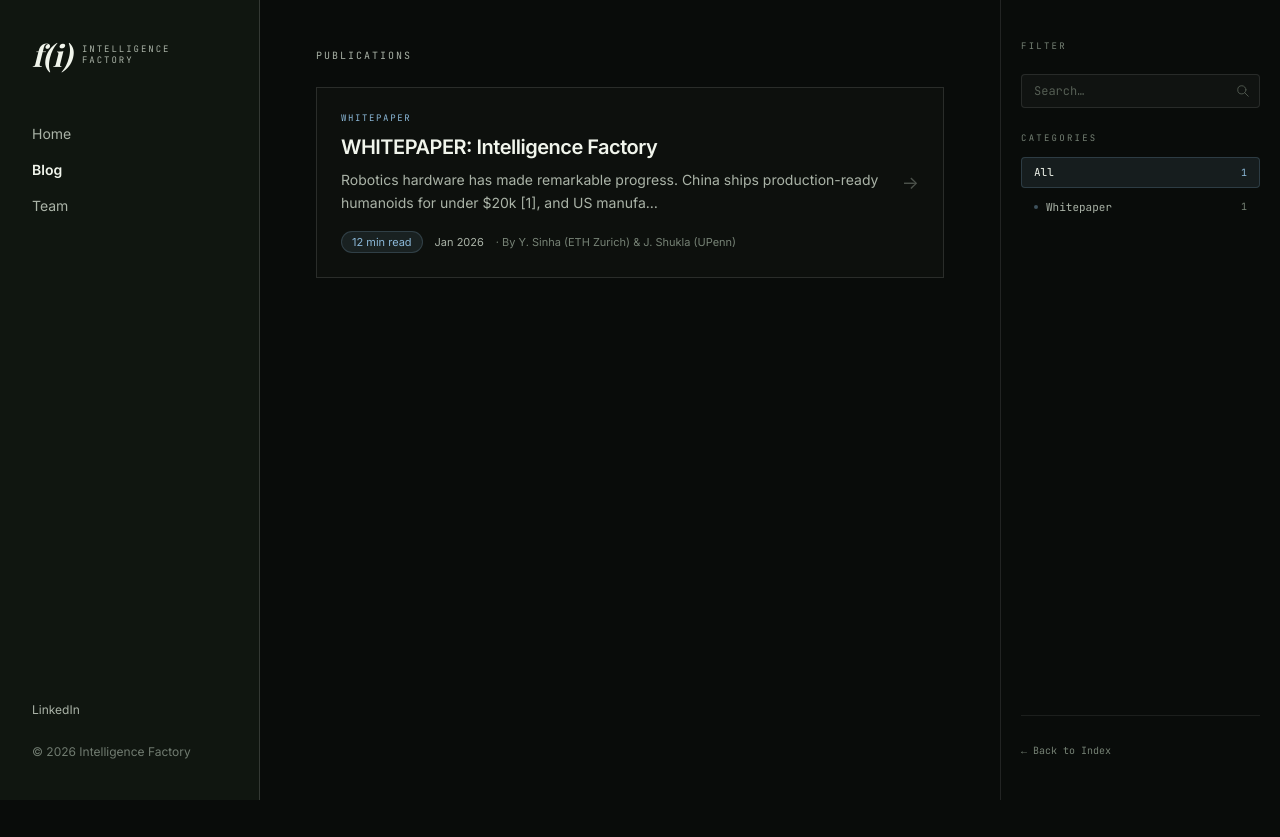
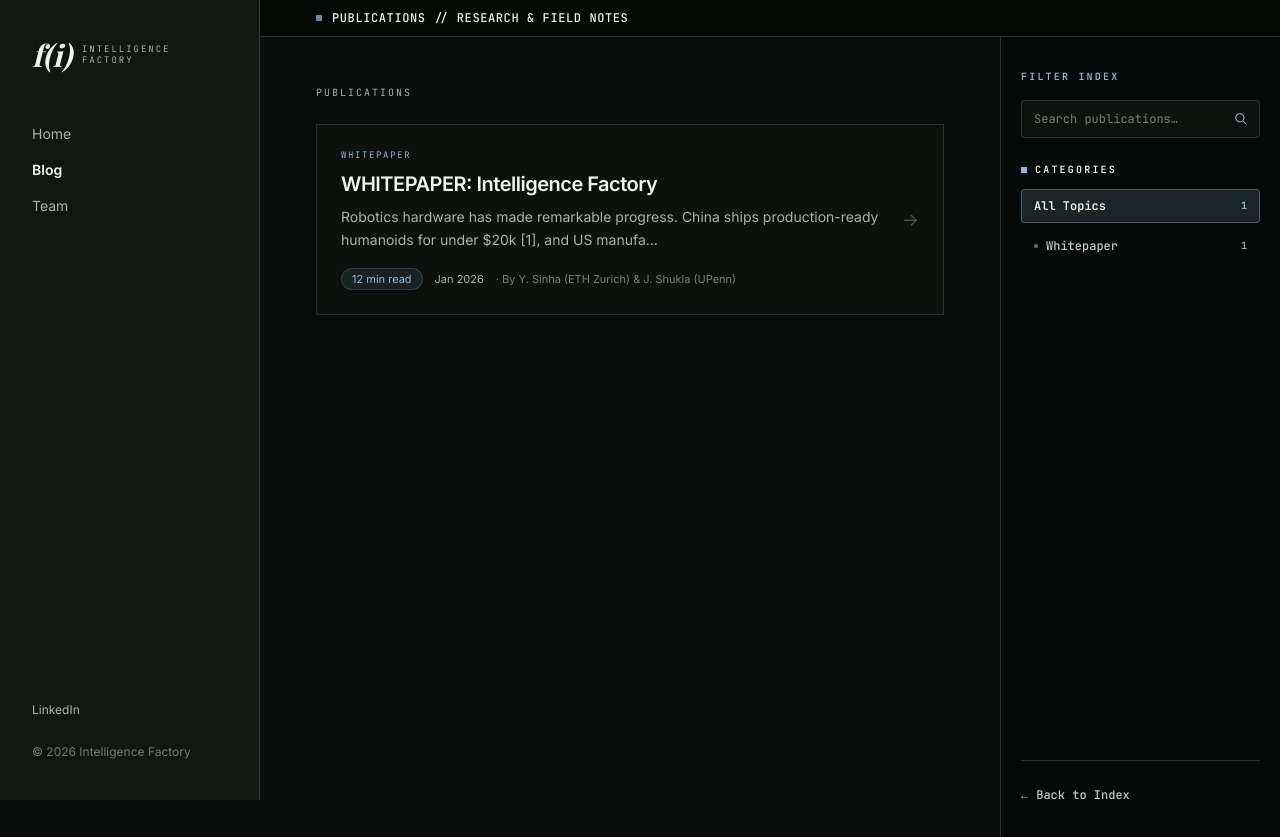
Before and after one commit to vaibhavnagargoje/fi-robotics, a Next.js app: page /blog in a window 1280 px wide. Before the commit the page ends 800 px from the top, so only its background shows below. Built offline with nearby package versions, Linux system fonts and the light colour scheme; a web font is replaced by a local one.

Commit message:
fixed the blog page

```diff
--- a/app/blog/page.tsx
+++ b/app/blog/page.tsx
@@ -11,13 +11,23 @@
 
 export default function BlogPage() {
   return (
-    <div className="page-enter bg-[#090c0a] min-h-screen">
+    <div className="page-enter bg-[#090c0a] min-h-screen flex flex-col">
+      {/* ── Top Header Bar (Matching Team & Home page header aesthetic) ── */}
+      <div className="border-b border-white/15 bg-[#050705] px-3 md:px-14 py-2.5 flex items-center justify-between">
+        <div className="flex items-center gap-2.5">
+          <span className="size-1.5 bg-[#8bb8d8] animate-pulse" />
+          <span className="font-mono text-[10px] md:text-xs tracking-wider text-[#f1f5ec] uppercase font-medium">
+            Publications // Research & Field Notes
+          </span>
+        </div>
+      </div>
+
       {/* Mobile: filter bar sits above posts */}
       <div className="lg:hidden">
         <BlogSidebar />
       </div>
 
-      <div className="grid grid-cols-1 lg:grid-cols-[1fr_280px] gap-0">
+      <div className="grid grid-cols-1 lg:grid-cols-[1fr_280px] gap-0 flex-1">
         {/* Left: Blog posts */}
         <div className="flex flex-col min-w-0">
           <FeaturedPost />
@@ -25,7 +35,7 @@
         </div>
 
         {/* Right: Sidebar — desktop only */}
-        <aside className="hidden lg:block border-l border-white/10">
+        <aside className="hidden lg:block border-l border-white/15 bg-[#050705]/50">
           <BlogSidebar />
         </aside>
       </div>
--- a/components/sections/blog/BlogGrid.tsx
+++ b/components/sections/blog/BlogGrid.tsx
@@ -17,35 +17,48 @@
   if (remaining.length === 0) return null;
 
   return (
-    <section className="bg-[#090c0a] px-3 md:px-14 pb-6 md:pb-10">
-      <div className="grid grid-cols-1 md:grid-cols-2 lg:grid-cols-3 gap-3 mt-3">
+    <section className="bg-[#090c0a] px-3 md:px-14 pb-8 md:pb-12">
+      {/* Section Subheader Tag */}
+      <div className="flex items-center gap-2 mb-4 pt-2">
+        <span className="size-1.5 bg-[#8bb8d8]" />
+        <p className="font-mono text-[10px] md:text-xs tracking-[0.2em] text-[#f1f5ec] uppercase font-medium">
+          All Publications
+        </p>
+      </div>
+
+      <div className="grid grid-cols-1 md:grid-cols-2 lg:grid-cols-3 gap-4">
         {remaining.map((post) => (
           <Link
             key={post.slug}
             href={`/blog/${post.slug}`}
-            className="group block border border-white/12 bg-[#0d100d] p-5 hover:border-white/25 transition-all duration-200"
+            className="group flex flex-col justify-between border border-white/15 bg-[#0d120e] p-5 md:p-6 hover:border-[#8bb8d8]/50 hover:bg-[#101610] transition-all duration-200"
           >
-            {/* Tag */}
-            <p className="font-mono text-[9px] tracking-[0.18em] text-[#8bb8d8] uppercase mb-2">
+            <div>
+              {/* Tag Badge */}
+              <div className="flex items-center gap-1.5 mb-2.5">
+                <span className="size-1 bg-[#8bb8d8]" />
+                <span className="font-mono text-[10px] tracking-[0.18em] text-[#8bb8d8] uppercase font-semibold">
                   {post.tag}
-            </p>
+                </span>
+              </div>
 
               {/* Title */}
-            <h3 className="font-sans font-semibold text-sm md:text-base text-[#f1f5ec] leading-snug mb-2 group-hover:text-[#8bb8d8] transition-colors">
+              <h3 className="font-sans font-bold text-base md:text-lg text-[#f1f5ec] leading-snug mb-2 group-hover:text-[#8bb8d8] transition-colors">
                 {post.title}
               </h3>
 
               {/* Excerpt */}
-            <p className="font-sans text-xs text-[#aab3a7] leading-relaxed mb-4">
-              {getExcerpt(post.body, 100)}
+              <p className="font-tech text-xs md:text-sm text-[#c4ccc0] leading-relaxed mb-4">
+                {getExcerpt(post.body, 110)}
               </p>
+            </div>
 
             {/* Meta row */}
-            <div className="flex flex-wrap items-center gap-2">
-              <span className="font-sans text-[10px] text-[#8bb8d8] bg-[#8bb8d8]/10 border border-[#8bb8d8]/20 px-2 py-0.5 rounded-full">
+            <div className="flex flex-wrap items-center gap-2 pt-3 border-t border-white/10 mt-auto">
+              <span className="font-mono text-[10px] font-semibold text-[#8bb8d8] bg-[#8bb8d8]/10 border border-[#8bb8d8]/30 px-2 py-0.5">
                 {post.readMin} min read
               </span>
-              <span className="font-sans text-[10px] text-[#aab3a7]">{post.date}</span>
+              <span className="font-mono text-[11px] text-[#aab3a7]">{post.date}</span>
             </div>
           </Link>
         ))}
--- a/components/sections/blog/BlogSidebar.tsx
+++ b/components/sections/blog/BlogSidebar.tsx
@@ -17,14 +17,14 @@
   const filterContent = (
     <>
       {/* Search input */}
-      <div className="relative mb-4 lg:mb-6">
+      <div className="relative mb-5 lg:mb-6">
         <input
           type="text"
-          placeholder="Search…"
-          className="w-full bg-white/[0.03] border border-white/10 rounded text-xs text-[#f1f5ec] placeholder-[#555e54] px-3 py-2 font-mono focus:outline-none focus:border-[#8bb8d8]/30 transition-colors"
+          placeholder="Search publications…"
+          className="w-full bg-[#0d120e] border border-white/15 rounded text-xs text-[#f1f5ec] placeholder-[#768275] px-3 py-2.5 font-mono focus:outline-none focus:border-[#8bb8d8] focus:ring-1 focus:ring-[#8bb8d8]/30 transition-colors"
         />
         <svg
-          className="absolute right-2.5 top-1/2 -translate-y-1/2 w-3.5 h-3.5 text-[#555e54]"
+          className="absolute right-3 top-1/2 -translate-y-1/2 w-3.5 h-3.5 text-[#8bb8d8]"
           fill="none"
           stroke="currentColor"
           viewBox="0 0 24 24"
@@ -32,34 +32,40 @@
           <path
             strokeLinecap="round"
             strokeLinejoin="round"
-            strokeWidth={1.5}
+            strokeWidth={1.8}
             d="M21 21l-6-6m2-5a7 7 0 11-14 0 7 7 0 0114 0z"
           />
         </svg>
       </div>
 
-      {/* Categories */}
-      <p className="font-mono text-[9px] tracking-[0.25em] text-[#768275] uppercase mb-2 lg:mb-3">
-        Categories
-      </p>
+      {/* Categories header */}
+      <div className="flex items-center gap-2 mb-3">
+        <span className="size-1.5 bg-[#8bb8d8]" />
+        <p className="font-mono text-[10px] tracking-[0.22em] text-[#f1f5ec] uppercase font-semibold">
+          Categories
+        </p>
+      </div>
 
-      <div className="flex flex-row flex-wrap lg:flex-col gap-1.5 lg:gap-1">
+      <div className="flex flex-row flex-wrap lg:flex-col gap-1.5 lg:gap-1.5">
         {/* All button — active state */}
-        <button className="flex items-center justify-between gap-3 text-left font-mono text-[11px] text-[#f1f5ec] px-3 py-1.5 bg-[#8bb8d8]/10 border border-[#8bb8d8]/20 rounded transition-colors">
-          <span>All</span>
-          <span className="text-[10px] text-[#8bb8d8]">{posts.length}</span>
+        <button className="flex items-center justify-between gap-3 text-left font-mono text-xs font-semibold text-[#f1f5ec] px-3 py-2 bg-[#8bb8d8]/15 border border-[#8bb8d8]/40 rounded transition-colors">
+          <span className="flex items-center gap-2">
+
+            All Topics
+          </span>
+          <span className="text-[10px] font-bold text-[#8bb8d8]">{posts.length}</span>
         </button>
 
         {tags.map(([tag, count]) => (
           <button
             key={tag}
-            className="flex items-center justify-between gap-3 text-left font-mono text-[11px] text-[#aab3a7] px-3 py-1.5 border border-transparent rounded hover:text-[#f1f5ec] hover:bg-white/[0.04] hover:border-white/8 transition-all duration-150"
+            className="flex items-center justify-between gap-3 text-left font-mono text-xs font-medium text-[#c4ccc0] px-3 py-2 border border-transparent rounded hover:text-[#f1f5ec] hover:bg-white/[0.06] hover:border-white/15 transition-all duration-150"
           >
             <span className="flex items-center gap-2">
-              <span className="w-1 h-1 rounded-full bg-[#8bb8d8]/40 shrink-0" />
+              <span className="size-1 rounded-full bg-[#8bb8d8]/60 shrink-0" />
               {tag}
             </span>
-            <span className="text-[10px] text-[#768275]">{count}</span>
+            <span className="text-[10px] text-[#aab3a7] font-mono">{count}</span>
           </button>
         ))}
       </div>
@@ -72,13 +78,16 @@
       <div className="lg:hidden">
         <button
           onClick={() => setOpen(!open)}
-          className="w-full flex items-center justify-between px-4 py-2.5 bg-[#0d100d] border-b border-white/8 sticky top-0 z-20"
+          className="w-full flex items-center justify-between px-4 py-3 bg-[#0d120e] border-b border-white/15 sticky top-0 z-20"
         >
-          <span className="font-mono text-[10px] tracking-[0.2em] text-[#aab3a7] uppercase">
-            Filter & Search
-          </span>
+          <div className="flex items-center gap-2">
+            <span className="size-1.5 bg-[#8bb8d8] animate-pulse" />
+            <span className="font-mono text-[10px] tracking-[0.2em] text-[#f1f5ec] uppercase font-medium">
+              Filter & Search
+            </span>
+          </div>
           <svg
-            className={`w-3.5 h-3.5 text-[#aab3a7] transition-transform duration-200 ${open ? "rotate-180" : ""}`}
+            className={`w-3.5 h-3.5 text-[#8bb8d8] transition-transform duration-200 ${open ? "rotate-180" : ""}`}
             fill="none"
             stroke="currentColor"
             viewBox="0 0 24 24"
@@ -89,7 +98,7 @@
 
         {/* Collapsible panel */}
         <div
-          className={`overflow-hidden transition-all duration-300 ease-in-out bg-[#0d100d] border-b border-white/8 ${open ? "max-h-[500px] opacity-100" : "max-h-0 opacity-0"
+          className={`overflow-hidden transition-all duration-300 ease-in-out bg-[#0d120e] border-b border-white/15 ${open ? "max-h-[500px] opacity-100" : "max-h-0 opacity-0"
             }`}
         >
           <div className="px-4 py-4">
@@ -98,23 +107,26 @@
         </div>
       </div>
 
-      {/* ── Desktop: original sidebar ── */}
-      <div className="hidden lg:flex lg:flex-col lg:justify-between lg:sticky lg:top-0 lg:h-screen px-5 py-10">
+      {/* ── Desktop: sticky sidebar ── */}
+      <div className="hidden lg:flex lg:flex-col lg:justify-between lg:sticky lg:top-0 lg:h-screen px-5 py-8">
         <div>
-          <p className="font-mono text-[9px] tracking-[0.25em] text-[#768275] uppercase mb-5">
-            Filter
-          </p>
+          <div className="flex items-center gap-2 mb-4">
+
+            <p className="font-mono text-[10px] tracking-[0.22em] text-[#8bb8d8] uppercase font-semibold">
+              Filter Index
+            </p>
+          </div>
 
           {filterContent}
         </div>
 
         {/* Back to Index link */}
-        <div className="pt-5 border-t border-white/8">
+        <div className="pt-5 border-t border-white/15">
           <a
             href="/"
-            className="group font-mono text-[10px] text-[#768275] hover:text-[#8bb8d8] transition-colors inline-flex items-center gap-1.5"
+            className="group font-mono text-xs font-medium text-[#c4ccc0] hover:text-[#8bb8d8] transition-colors inline-flex items-center gap-2"
           >
-            <span className="group-hover:-translate-x-0.5 transition-transform">←</span>
+            <span className="text-[#8bb8d8] group-hover:-translate-x-1 transition-transform">←</span>
             Back to Index
           </a>
         </div>
```
Lines whose indentation alone changed are shown as unchanged.
